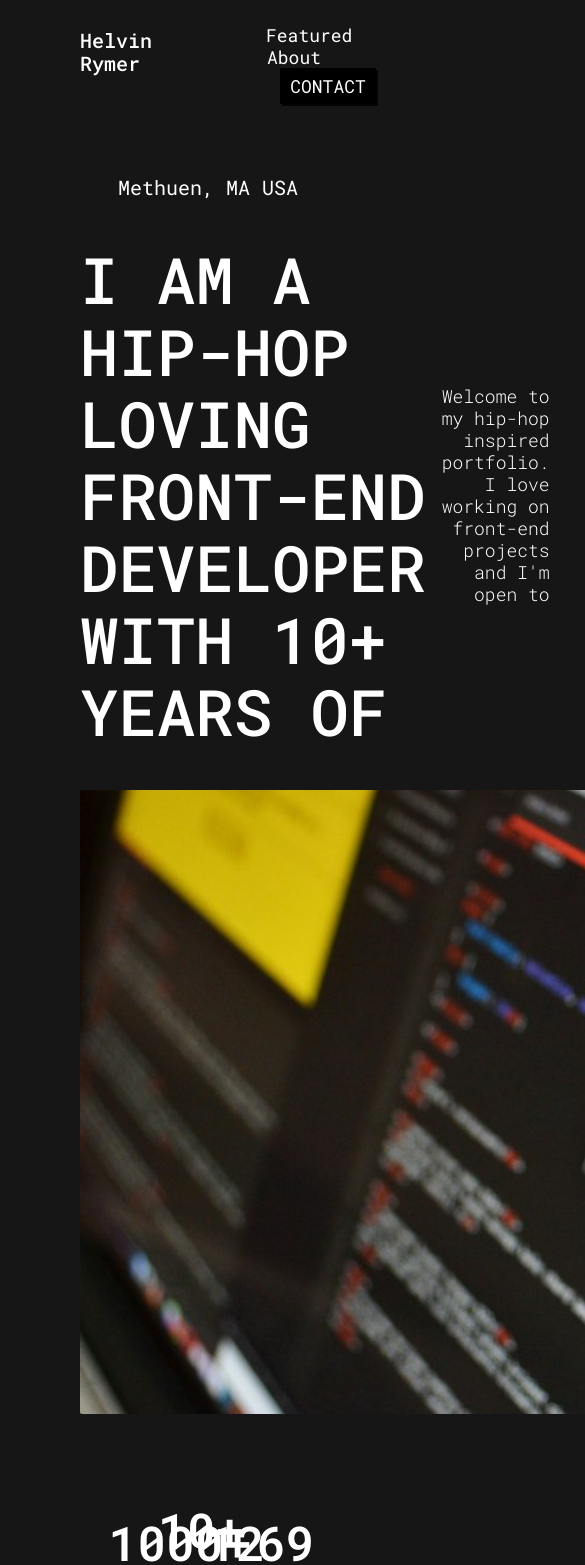
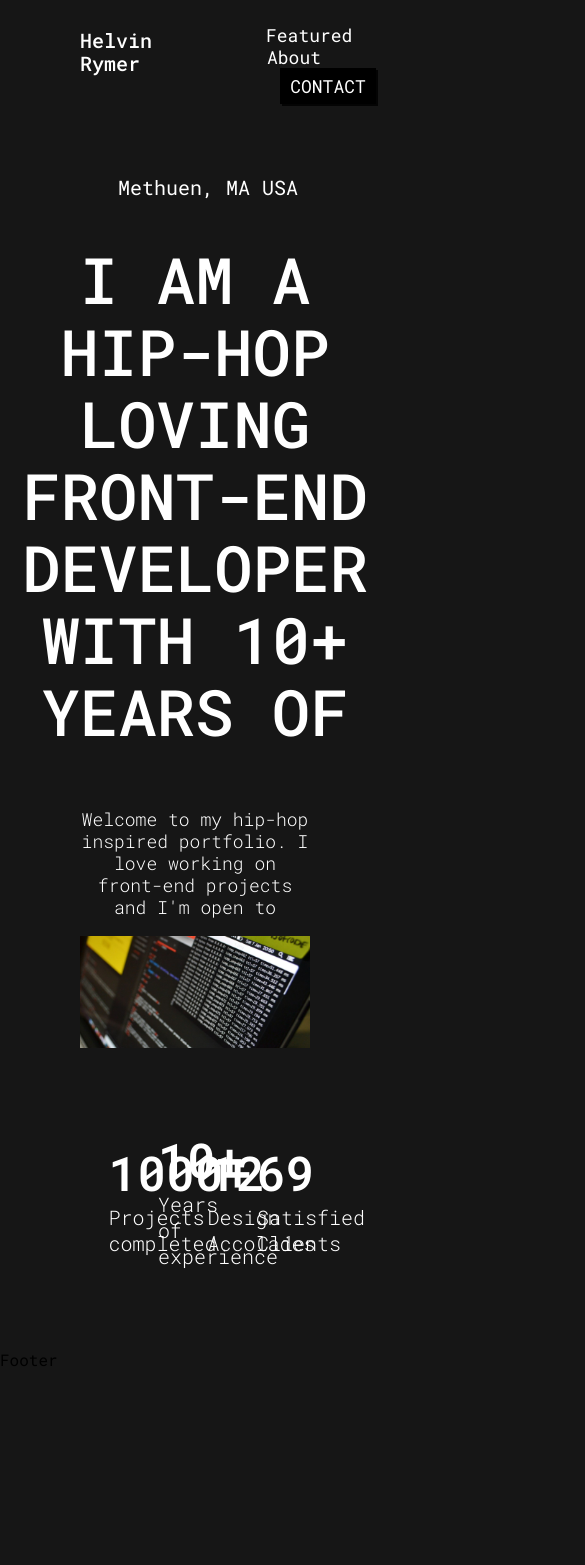
Before and after one commit to Helvin159/portfoliov6, a React (Create React App) app: page / in a window 390 px wide. Shown: the top 1565 px of the page, 585 px wide, since content can reach past the window. After the commit the page ends 1370 px from the top, so only its background shows below. Built offline with nearby package versions, Linux system fonts and the light colour scheme.

Commit message:
adds responsiveness to home hero, adds mobilemenucontext

```diff
--- /dev/null
+++ b/src/contexts/MobileMenuContext.js
@@ -0,0 +1,18 @@
+import { createContext, useState } from 'react';
+
+export const MobileMenuContext = createContext({
+	isOpen: false,
+	setIsOpen: () => null,
+});
+
+export const MobileMenueProvider = ({ children }) => {
+	const [isOpen, setIsOpen] = useState(false);
+
+	const value = { isOpen, setIsOpen };
+
+	return (
+		<MobileMenuContext.Provider value={value}>
+			{children}
+		</MobileMenuContext.Provider>
+	);
+};
--- a/src/css/style.css
+++ b/src/css/style.css
@@ -86,19 +86,30 @@ main {
     justify-content: space-between;
     align-items: center;
     margin: 0; }
+    @media (max-width: 1024px) {
+      .hero__container__main__header {
+        flex-direction: column; } }
     .hero__container__main__header h1 {
       font-size: 64px;
       font-weight: 500;
       line-height: 72px;
       padding-right: 1rem;
       text-transform: uppercase; }
+      @media (max-width: 1024px) {
+        .hero__container__main__header h1 {
+          padding-right: 0;
+          text-align: center; } }
     .hero__container__main__header p {
       text-align: right;
       width: 75%;
       font-size: 18px;
       font-weight: 300;
       line-height: 22px; }
-  .hero__container__main__img {
+      @media (max-width: 1024px) {
+        .hero__container__main__header p {
+          text-align: center;
+          width: 100%; } }
+  .hero__container__main__img img {
     display: block;
     max-width: 100%; }
   .hero__container__main__stats {
--- a/src/index.css
+++ /dev/null
@@ -1,13 +0,0 @@
-body {
-  margin: 0;
-  font-family: -apple-system, BlinkMacSystemFont, 'Segoe UI', 'Roboto', 'Oxygen',
-    'Ubuntu', 'Cantarell', 'Fira Sans', 'Droid Sans', 'Helvetica Neue',
-    sans-serif;
-  -webkit-font-smoothing: antialiased;
-  -moz-osx-font-smoothing: grayscale;
-}
-
-code {
-  font-family: source-code-pro, Menlo, Monaco, Consolas, 'Courier New',
-    monospace;
-}
--- a/src/index.js
+++ b/src/index.js
@@ -1,20 +1,16 @@
 import React from 'react';
 import ReactDOM from 'react-dom/client';
-import './index.css';
 import App from './App';
-import reportWebVitals from './reportWebVitals';
 import { BrowserRouter } from 'react-router-dom';
+import { MobileMenueProvider } from './contexts/MobileMenuContext';
 
 const root = ReactDOM.createRoot(document.getElementById('root'));
 root.render(
 	<React.StrictMode>
-		<BrowserRouter>
-			<App />
-		</BrowserRouter>
+		<MobileMenueProvider>
+			<BrowserRouter>
+				<App />
+			</BrowserRouter>
+		</MobileMenueProvider>
 	</React.StrictMode>
 );
-
-// If you want to start measuring performance in your app, pass a function
-// to log results (for example: reportWebVitals(console.log))
-// or send to an analytics endpoint. Learn more: https://bit.ly/CRA-vitals
-reportWebVitals();
--- a/src/sass/components/_home-hero.scss
+++ b/src/sass/components/_home-hero.scss
@@ -20,12 +20,21 @@
 			align-items: center;
 			margin: 0;
 
+			@media (max-width: 1024px) {
+				flex-direction: column;
+			}
+
 			& h1 {
 				font-size: 64px;
 				font-weight: 500;
 				line-height: 72px;
 				padding-right: 1rem;
 				text-transform: uppercase;
+
+				@media (max-width: 1024px) {
+					padding-right: 0;
+					text-align: center;
+				}
 			}
 
 			& p {
@@ -34,9 +43,13 @@
 				font-size: 18px;
 				font-weight: 300;
 				line-height: 22px;
+				@media (max-width: 1024px) {
+					text-align: center;
+					width: 100%;
+				}
 			}
 		}
-		&__img {
+		&__img img {
 			display: block;
 			max-width: 100%;
 		}
```
